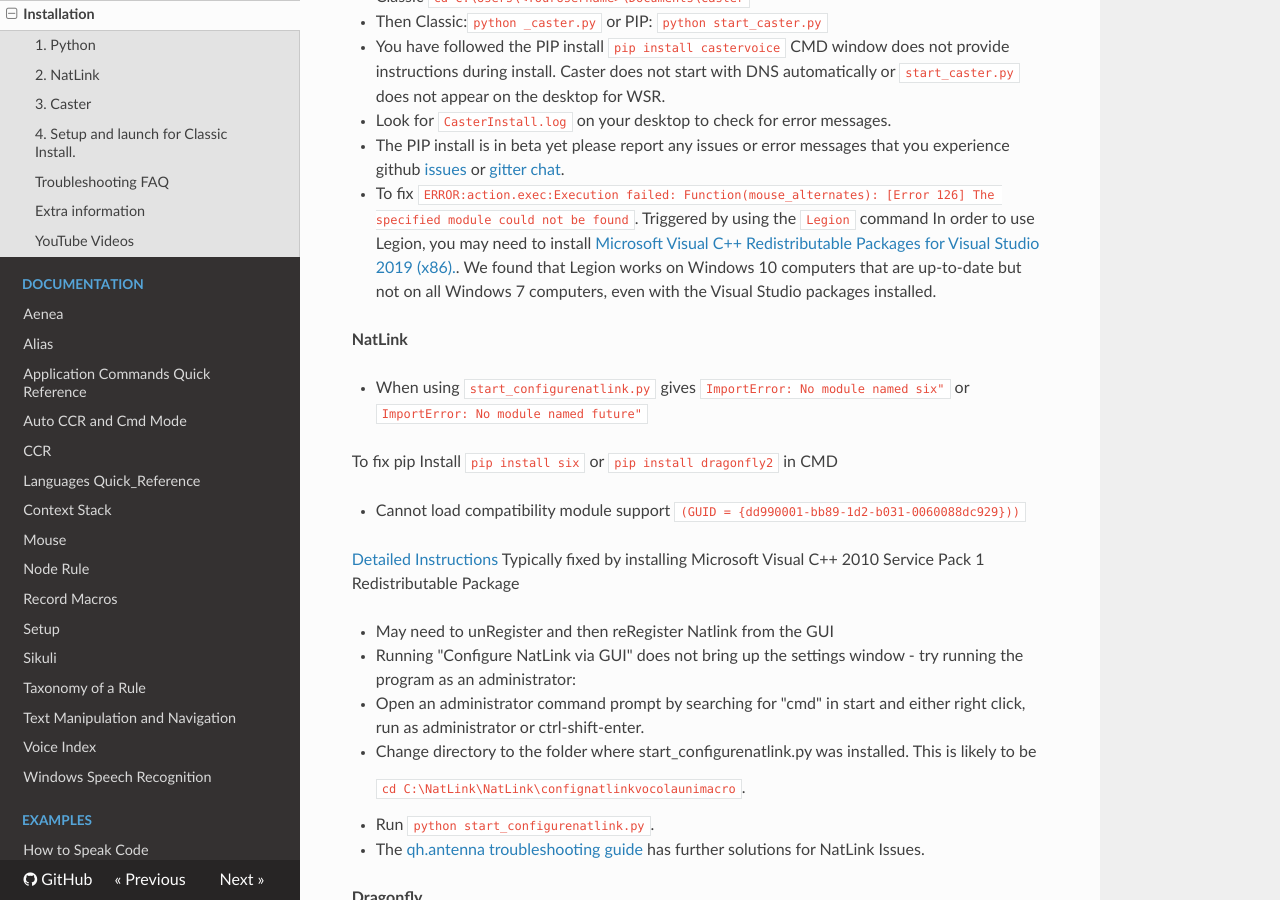
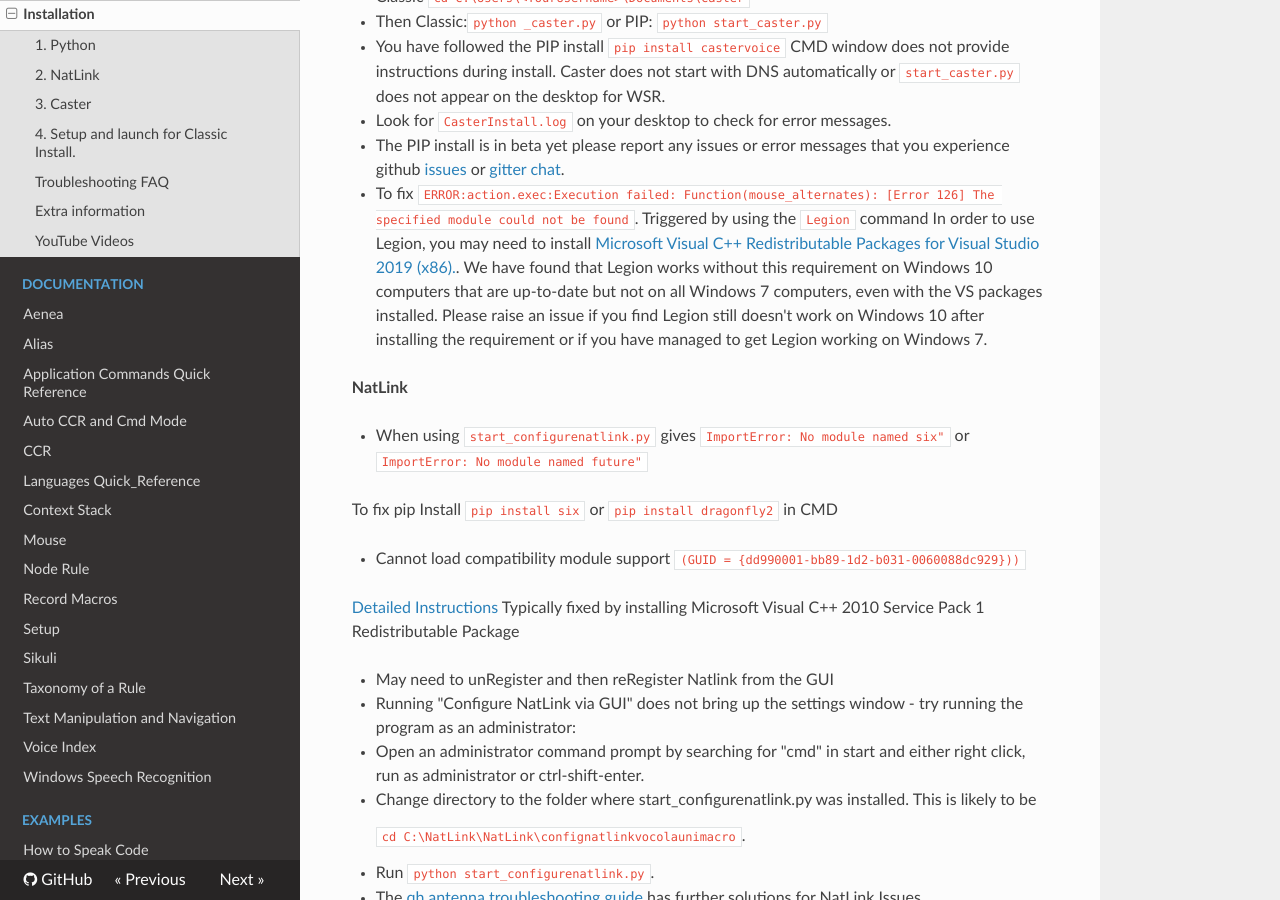
Before and after one commit to dictation-toolbox/Caster, an MkDocs documentation site: the page built from castervoice/doc/Installation.md, in a window 1280 px wide and 900 px high, scrolled down 2905 px. Built offline with MkDocs 1.6.1, drawn with Linux system fonts in a browser that asks for light colours; nearby versions of some CDN libraries; comment, search, counter and statistics services are not loaded.

Commit message:
update install  docs

```diff
--- a/castervoice/doc/Installation.md
+++ b/castervoice/doc/Installation.md
@@ -87,7 +87,7 @@ At the end of the PIP install instructions a CMD window will guide you of what t
   - Look for `CasterInstall.log` on your desktop to check for error messages.
   - The PIP install is in beta yet please report any issues or error messages that you experience github [issues](https://github.com/dictation-toolbox/Caster/issues) or [gitter chat](https://gitter.im/synkarius/Caster?utm_source=share-link&utm_medium=link&utm_campaign=share-link).
 - To fix `ERROR:action.exec:Execution failed: Function(mouse_alternates): [Error 126] The specified module could not be found`. Triggered by using the `Legion` command
-  In order to use Legion, you may need to install [Microsoft Visual C++ Redistributable Packages for Visual Studio 2019 (x86).](https://support.microsoft.com/en-nz/help/2977003/the-latest-supported-visual-c-downloads). We found that Legion works on Windows 10 computers that are up-to-date but not on all Windows 7 computers, even with the Visual Studio packages installed.
+  In order to use Legion, you may need to install [Microsoft Visual C++ Redistributable Packages for Visual Studio 2019 (x86).](https://support.microsoft.com/en-nz/help/2977003/the-latest-supported-visual-c-downloads). We have found that Legion works without this requirement on Windows 10 computers that are up-to-date but not on all Windows 7 computers, even with the VS packages installed. Please raise an issue if you find Legion still doesn't work on Windows 10 after installing the requirement or if you have managed to get Legion working on Windows 7.
 
 **NatLink**
 
```
